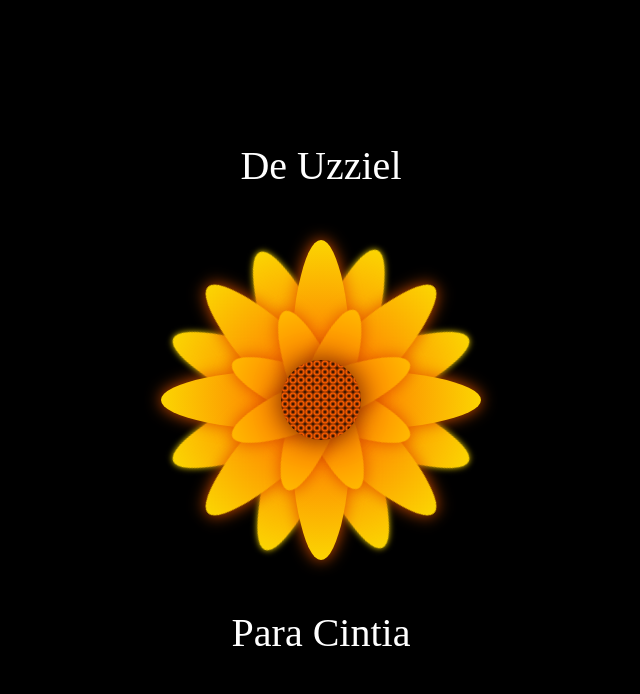
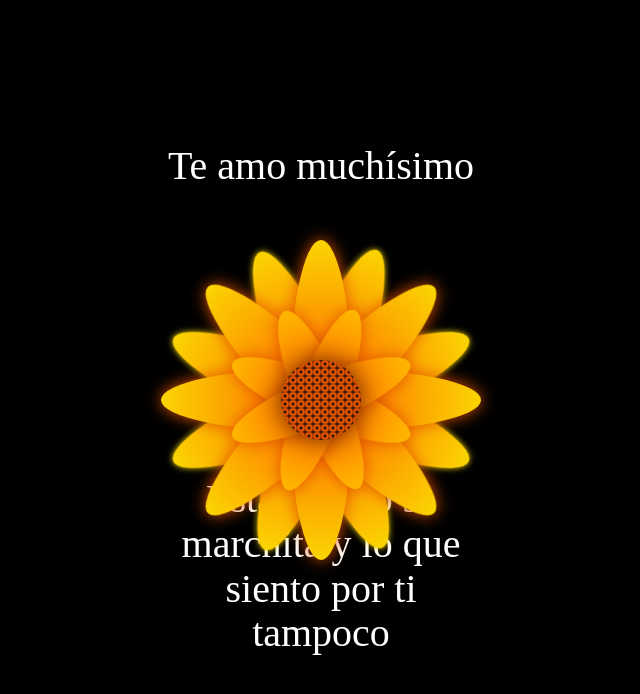
Before and after one commit to Pxcx1/Flores_amarillas_Andrea, a plain HTML site: page docs/index.html in a window 1280 px wide. Shown: the whole page, without its empty margins (319-959 px from the left). Drawn offline with Linux system fonts and the light colour scheme.

Commit message:
Actualizar index.html

```diff
--- a/docs/index.html
+++ b/docs/index.html
@@ -10,7 +10,7 @@
 <body>
 
 <div class="flower">
-    <div class="text-above">De Uzziel</div>
+    <div class="text-above">Te amo muchísimo</div>
     <div class="mid">
     </div>
     <div class="Petal1 p1">
@@ -37,7 +37,7 @@
     </div>
     <div class="Petal3 p4">
     </div>
-    <div class="text-below">Para Cintia </div>
+    <div class="text-below">Está flor no se marchita y lo que siento por ti tampoco</div>
   </div>
 </body>
 </html>
```
